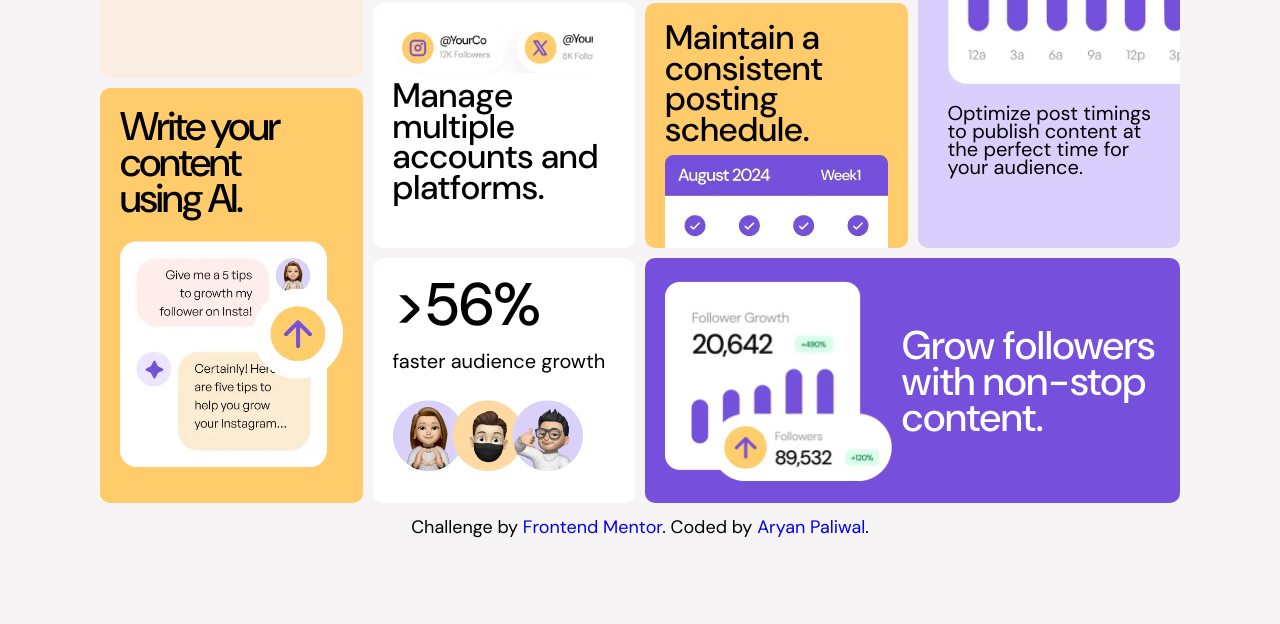
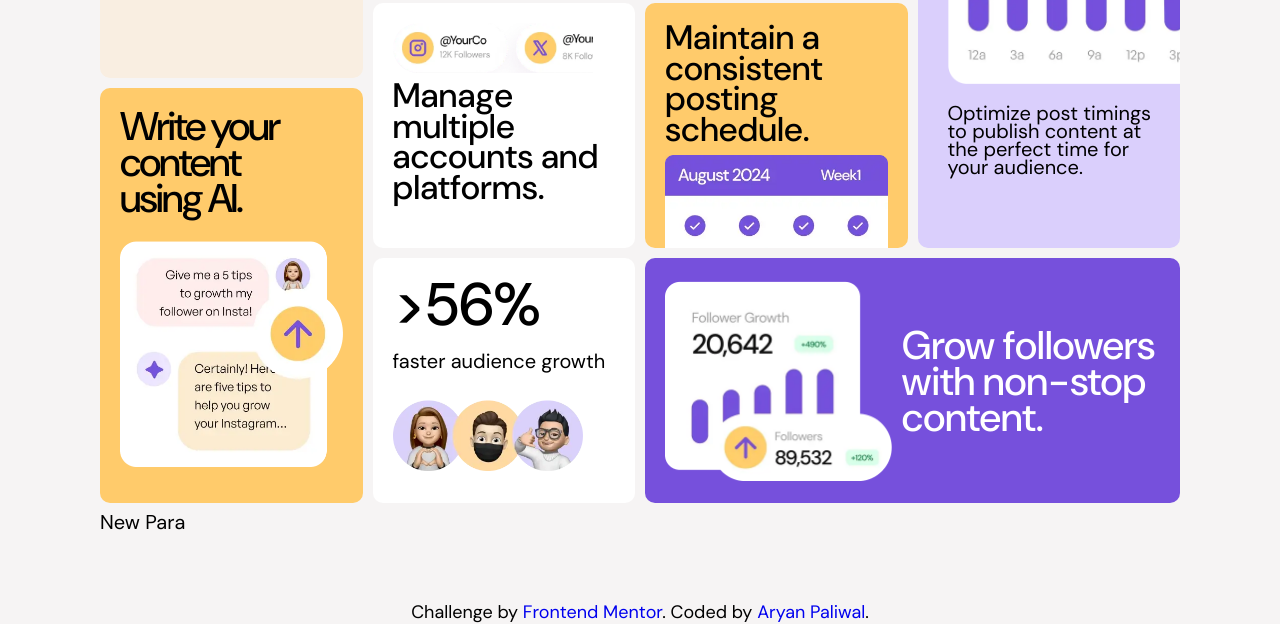
Before and after one commit to aryanpaliwal24/fm-bento-grid, a plain HTML site: page index.html in a window 1280 px wide. Shown: the part 353-977 px from the top of the page. Before the commit the page ends 892 px from the top, so only its background shows below. Drawn offline with Linux system fonts and the light colour scheme.

Commit message:
first commit

```diff
--- a/index.html
+++ b/index.html
@@ -30,6 +30,9 @@
           <p>Optimize post timings to publish content at the perfect time for your audience.</p>
         </div>
 
+        <div>
+          <p>New Para </p>
+        </div>
         <div class="box" id="grid4">
           <h2>Write your content using AI.</h2>
           <img src="assets/images/illustration-ai-content.webp" alt="AI Content">
```
